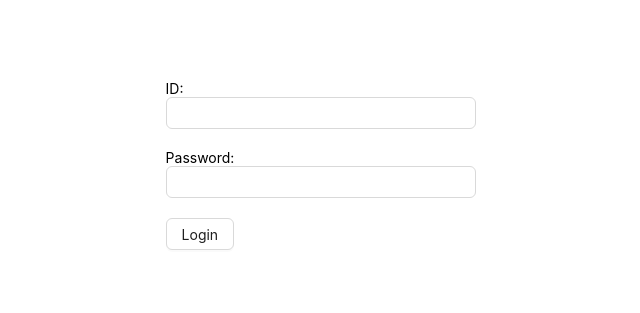
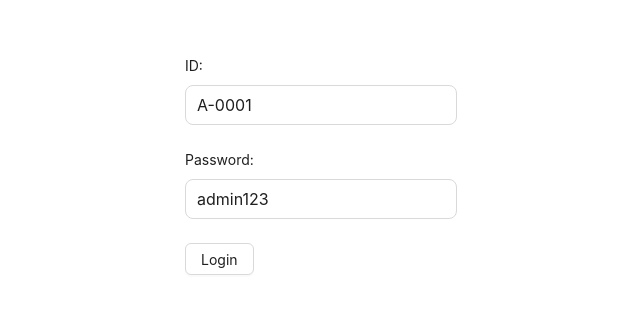
Before and after one commit to mdyeasinhn/University-Management-APP, a React (Vite) app: page /login in a window 1280 px wide. Shown: the part 235-548 px from the top of the page, without its empty margins (319-959 px from the left). Built offline with nearby package versions, Linux system fonts and the light colour scheme.

Commit message:
Refactor Form component

```diff
--- a/src/components/form/PHFrom.tsx
+++ b/src/components/form/PHFrom.tsx
@@ -1,13 +1,28 @@
-import { FormProvider, useForm } from "react-hook-form";
+import { Form } from "antd";
+import { ReactNode } from "react";
+import { FieldValues, FormProvider, SubmitHandler, useForm } from "react-hook-form";
 
-const PHFrom = ({ onSubmit, children }) => {
+type TFormConfig = {
+    defaultValues?: Record<string, any>;
+  };
+type TFormProps = {
+    onSubmit: SubmitHandler<FieldValues>;
+    children: ReactNode;
+  } & TFormConfig;
 
-    const methods = useForm();
+const PHFrom = ({ onSubmit, children, defaultValues }) : TFormProps=> {
+    const formConfig: TFormConfig = {};
+
+    if (defaultValues) {
+      formConfig['defaultValues'] = defaultValues;
+    }
+
+    const methods = useForm(formConfig);
     return (
         <FormProvider {...methods}>
-            <form onSubmit={methods.handleSubmit(onSubmit)}>
+            <Form layout="vertical" onFinish={methods.handleSubmit(onSubmit)}>
                 {children}
-            </form>
+            </Form>
         </FormProvider>
     );
 };
--- a/src/components/form/PHInput.tsx
+++ b/src/components/form/PHInput.tsx
@@ -1,4 +1,4 @@
-import { Input } from 'antd';
+import { Form, Input } from 'antd';
 import { Controller } from 'react-hook-form';
 
 type TInputProps = {
@@ -10,10 +10,13 @@ type TInputProps = {
 const PHInput = ({ type, name, label }: TInputProps) => {
   return (
     <div style={{ marginBottom: '20px' }}>
-      {label ? label : null}
       <Controller
         name={name}
-        render={({ field }) => <Input {...field} type={type} id={name} />}
+        render={({ field }) => (
+          <Form.Item label={label}>
+            <Input {...field} type={type} id={name} size="large" />
+          </Form.Item>
+        )}
       />
     </div>
   );
--- /dev/null
+++ b/src/components/form/PHSelect.tsx
@@ -0,0 +1,29 @@
+import { Form, Select } from 'antd';
+import { Controller } from 'react-hook-form';
+
+type TPHSelectProps = {
+  label: string;
+  name: string;
+  options: { value: string; label: string; disabled?: boolean }[];
+};
+
+const PHSelect = ({ label, name, options }: TPHSelectProps) => {
+  return (
+    <Controller
+      name={name}
+      render={({ field, fieldState: { error } }) => (
+        <Form.Item label={label}>
+          <Select
+            style={{ width: '100%' }}
+            {...field}
+            options={options}
+            size="large"
+          />
+          {error && <small style={{ color: 'red' }}>{error.message}</small>}
+        </Form.Item>
+      )}
+    />
+  );
+};
+
+export default PHSelect;
--- a/src/pages/Login.tsx
+++ b/src/pages/Login.tsx
@@ -15,7 +15,10 @@ const Login = () => {
     const dispatch = useAppDispatch();
     // const { register, handleSubmit } = useForm();
 
-
+    const defaultValues ={
+        userId : "A-0001",
+        password : "admin123"
+    }
     const [login,] = useLoginMutation();
 
     const onsubmit = async (data: FieldValues) => {
@@ -23,7 +26,7 @@ const Login = () => {
         const toastId = toast.loading('Loading in')
         try {
             const userInfo = {
-                id: data.id,
+                id: data.userId,
                 password: data.password
             };
             console.log(userInfo)
@@ -39,9 +42,9 @@ const Login = () => {
     }
     return (
         <Row justify="center" align="middle" style={{ height: "100vh" }}>
-            <PHFrom onSubmit={onsubmit}>
+            <PHFrom onSubmit={onsubmit} defaultValues={defaultValues}>
 
-                <PHInput type="text" name="id" label="ID:" />
+                <PHInput type="text" name="userId" label="ID:" />
 
                 <PHInput type="text" name="password" label="Password:" />
 
--- /dev/null
+++ b/src/pages/admin/academicManagement/AcademicDepartment.tsx
@@ -0,0 +1,10 @@
+
+const AcademicDepartment = () => {
+    return (
+        <div>
+            i am academic department
+        </div>
+    );
+};
+
+export default AcademicDepartment;
--- /dev/null
+++ b/src/pages/admin/academicManagement/AcademicFaculty.tsx
@@ -0,0 +1,11 @@
+
+
+const AcademicFaculty = () => {
+    return (
+        <div>
+            i am academic faculty
+        </div>
+    );
+};
+
+export default AcademicFaculty;
--- /dev/null
+++ b/src/pages/admin/academicManagement/CreateAcademicDepartment.tsx
@@ -0,0 +1,9 @@
+const CreateAcademicDepartment = () => {
+    return (
+        <div>
+            i am create academic depart
+        </div>
+    );
+};
+
+export default CreateAcademicDepartment;
--- /dev/null
+++ b/src/pages/admin/academicManagement/CreateAcademicFaculty.tsx
@@ -0,0 +1,11 @@
+
+
+const CreateAcademicFaculty = () => {
+    return (
+        <div>
+            c academic faculty
+        </div>
+    );
+};
+
+export default CreateAcademicFaculty;
--- /dev/null
+++ b/src/pages/admin/academicManagement/CreateAcademicSemester.tsx
@@ -0,0 +1,27 @@
+import { Button, Col, Flex } from "antd";
+import PHFrom from "../../../components/form/PHFrom";
+import PHInput from "../../../components/form/PHInput";
+import { FieldValues, SubmitHandler } from "react-hook-form";
+import PHSelect from "../../../components/form/PHSelect";
+
+
+const CreateAcademicSemester = () => {
+    const onSubmit: SubmitHandler<FieldValues> = (data) => {
+        console.log(data)
+    }
+    return (
+        <Flex justify="center" align="center">
+            <Col span={6}>
+                <PHFrom onSubmit={onSubmit}>
+                    <PHInput type="text" name="name" label="Name"/>
+                    <PHInput type="text" name="year" label="Year" />
+                    <PHSelect />
+                    <Button htmlType="submit">Submit</Button>
+                </PHFrom>
+            </Col>
+        </Flex>
+
+    );
+};
+
+export default CreateAcademicSemester;
--- a/src/redux/api/baseApi.ts
+++ b/src/redux/api/baseApi.ts
@@ -2,6 +2,7 @@
 import { BaseQueryApi, BaseQueryFn, createApi, DefinitionType, FetchArgs, fetchBaseQuery } from "@reduxjs/toolkit/query/react";
 import { RootState } from "../store";
 import { logout, setUser } from "../features/auth/authSlice";
+import { toast } from "sonner";
 
 const baseQuery = fetchBaseQuery({
   baseUrl: 'http://localhost:5000/api/v1',
@@ -18,7 +19,9 @@ const baseQuery = fetchBaseQuery({
 
 const baseQueryWithRefreshToken: BaseQueryFn<FetchArgs, BaseQueryApi, DefinitionType> = async (args, api, extraOptions): Promise<any> => {
   let result = await baseQuery(args, api, extraOptions);
-
+  if(result?.error?.status === 404){
+    toast.error("User not found!")
+  }
   if (result?.error?.status === 401) {
     //* Send Refresh
     console.log('Sending refresh token');
--- a/src/routes/admin.routes.tsx
+++ b/src/routes/admin.routes.tsx
@@ -3,6 +3,11 @@ import CreateFaculty from "../pages/admin/CreateFaculty";
 import CreateStudent from "../pages/admin/CreateStudent";
 import AdminDashboard from "../pages/admin/AdminDashboard";
 import AcademicSemester from "../pages/admin/academicManagement/AcademicSemester";
+import CreateAcademicSemester from "../pages/admin/academicManagement/CreateAcademicSemester";
+import CreateAcademicFaculty from "../pages/admin/academicManagement/CreateAcademicFaculty";
+import AcademicFaculty from "../pages/admin/academicManagement/AcademicFaculty";
+import CreateAcademicDepartment from "../pages/admin/academicManagement/CreateAcademicDepartment";
+import AcademicDepartment from "../pages/admin/academicManagement/AcademicDepartment";
 
 
 
@@ -15,12 +20,37 @@ export const adminPaths = [
     {
         name: 'Academic Management',
         children: [
-            {
-                name: 'Academic Semester',
-                path: 'academic-semester',
-                element: <AcademicSemester />,
-            },
-        ]
+          {
+            name: 'Create A. Semester',
+            path: 'create-academic-semester',
+            element: <CreateAcademicSemester />,
+          },
+          {
+            name: 'Academic Semester',
+            path: 'academic-semester',
+            element: <AcademicSemester />,
+          },
+          {
+            name: 'Create A. Faculty',
+            path: 'create-academic-faculty',
+            element: <CreateAcademicFaculty />,
+          },
+          {
+            name: 'Academic Faculty',
+            path: 'academic-faculty',
+            element: <AcademicFaculty />,
+          },
+          {
+            name: 'Create A. Department',
+            path: 'create-academic-department',
+            element: <CreateAcademicDepartment />,
+          },
+          {
+            name: 'Academic Department',
+            path: 'academic-department',
+            element: <AcademicDepartment />,
+          },
+        ],
     },
     {
         name: "User Management",
```
